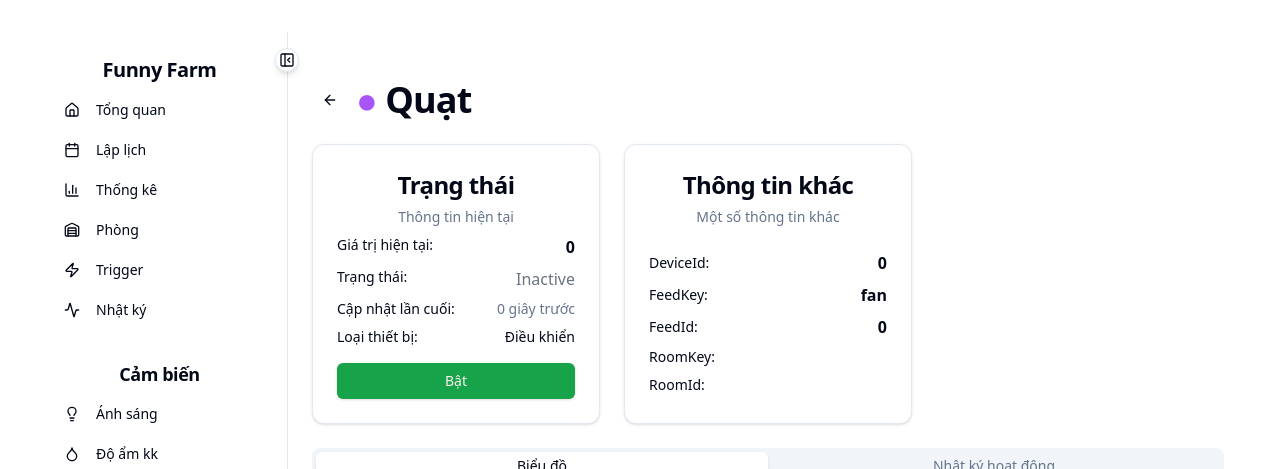
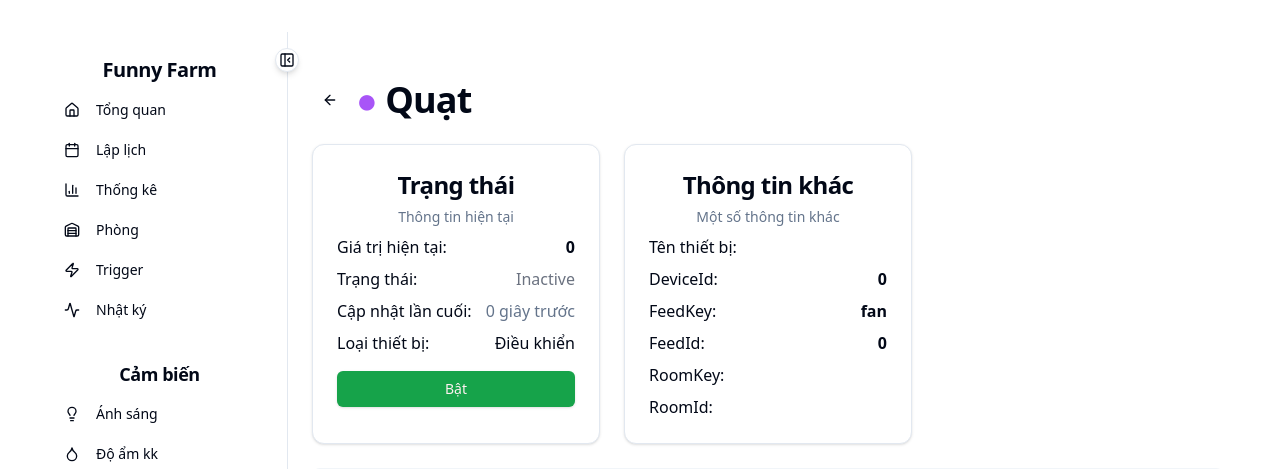
Before and after one commit to HienLe2004/funny-farm-frontend-242, a React (Vite) app: page /devices/fan in a window 1280 px wide. Shown: the top 469 px of the page. Built offline with nearby package versions, Linux system fonts and the light colour scheme; no server answers; sample sign-in values are in the browser's storage.

Commit message:
Update show device name in device detail page, filter control device in schedule form

```diff
--- a/src/pages/DeviceDetailPage.tsx
+++ b/src/pages/DeviceDetailPage.tsx
@@ -96,14 +96,14 @@ export default function DeviceDetailPage () {
       "ready":{feedId:0,threshold_min:0,threshold_max:0}
     })
     const [deviceIds, setDeviceIds] = useState({
-      "light":{feedId:0,id:0},
-      "temp":{feedId:0,id:0},
-      "hum":{feedId:0,id:0},
-      "soil":{feedId:0,id:0},
-      "pump1":{feedId:0,id:0},
-      "pump2":{feedId:0,id:0},
-      "fan":{feedId:0,id:0},
-      "ready":{feedId:0,id:0}
+      "light":{feedId:0,id:0,name:""},
+      "temp":{feedId:0,id:0,name:""},
+      "hum":{feedId:0,id:0,name:""},
+      "soil":{feedId:0,id:0,name:""},
+      "pump1":{feedId:0,id:0,name:""},
+      "pump2":{feedId:0,id:0,name:""},
+      "fan":{feedId:0,id:0,name:""},
+      "ready":{feedId:0,id:0,name:""}
     })
     const [device,setDevice] = useState(devices[id as keyof typeof devices])
     if (!device) {
@@ -234,14 +234,14 @@ export default function DeviceDetailPage () {
               "light":{feedId:0,threshold_min:0,threshold_max:0}, "temp":{feedId:0,threshold_min:0,threshold_max:0}, "hum":{feedId:0,threshold_min:0,threshold_max:0}, "soil":{feedId:0,threshold_min:0,threshold_max:0}, "ready":{feedId:0,threshold_min:0,threshold_max:0}
             }
             const deviceIdList = {
-              "light":{feedId:0,id:0},
-              "temp":{feedId:0,id:0},
-              "hum":{feedId:0,id:0},
-              "soil":{feedId:0,id:0},
-              "pump1":{feedId:0,id:0},
-              "pump2":{feedId:0,id:0},
-              "fan":{feedId:0,id:0},
-              "ready":{feedId:0,id:0}
+              "light":{feedId:0,id:0,name:""},
+              "temp":{feedId:0,id:0,name:""},
+              "hum":{feedId:0,id:0,name:""},
+              "soil":{feedId:0,id:0,name:""},
+              "pump1":{feedId:0,id:0,name:""},
+              "pump2":{feedId:0,id:0,name:""},
+              "fan":{feedId:0,id:0,name:""},
+              "ready":{feedId:0,id:0,name:""}
             }
             const listDeviceDTO = roomData.listDeviceDTO
             listDeviceDTO.map((deviceDTO:any) => {
@@ -262,6 +262,7 @@ export default function DeviceDetailPage () {
                 if (deviceFeedKey.split(".")[1].includes(device)) {
                   deviceIdList[device as keyof typeof deviceIdList] = {
                     "id":deviceDTO.id,
+                    "name":deviceDTO.name,
                     "feedId":deviceDTO.feedsList[deviceFeedKey].feedId
                   }
                 }
@@ -304,11 +305,11 @@ export default function DeviceDetailPage () {
                     <CardContent>
                       <div className="grid gap-2">
                         <div className="flex justify-between">
-                          <span className="text-sm font-medium">Giá trị hiện tại:</span>
+                          <span className="font-medium">Giá trị hiện tại:</span>
                           <span className="font-bold">{device.value}{device.unit}</span>
                         </div>
                         <div className="flex justify-between">
-                          <span className="text-sm font-medium">Trạng thái:</span>
+                          <span className="font-medium">Trạng thái:</span>
                           <span
                             className={`font-medium ${device.status === "active" ? "text-green-500" : "text-gray-500"}`}
                           >
@@ -316,12 +317,12 @@ export default function DeviceDetailPage () {
                           </span>
                         </div>
                         <div className="flex justify-between">
-                          <span className="text-sm font-medium">Cập nhật lần cuối:</span>
-                          <span className="text-sm text-muted-foreground">{formatDistanceToNowStrict(device.lastUpdated, { addSuffix: true, locale: vi})}</span>
+                          <span className="font-medium">Cập nhật lần cuối:</span>
+                          <span className="text-muted-foreground">{formatDistanceToNowStrict(device.lastUpdated, { addSuffix: true, locale: vi})}</span>
                         </div>
                         <div className="flex justify-between">
-                          <span className="text-sm font-medium">Loại thiết bị:</span>
-                          <span className="text-sm">{device.type=="sensor"?"Cảm biến":"Điều khiển"}</span>
+                          <span className=" font-medium">Loại thiết bị:</span>
+                          <span className="">{device.type=="sensor"?"Cảm biến":"Điều khiển"}</span>
                         </div>
                       </div>
                       {device.type === "actuator" && (
@@ -330,38 +331,45 @@ export default function DeviceDetailPage () {
                     </CardContent>
                   </Card>
                   <Card>
-                    <CardHeader>
+                    <CardHeader className="pb-2">
                       <CardTitle className="text-2xl font-semibold">Thông tin khác</CardTitle>
                       <CardDescription>Một số thông tin khác</CardDescription>
                     </CardHeader>
                     <CardContent>
+
                       <div className="grid gap-2">
+                      <div className="flex justify-between items-center">
+                          <span className="font-medium">Tên thiết bị:</span>
+                          <span className="font-bold">
+                            {deviceIds[feedKey as keyof typeof deviceIds].name}
+                          </span>
+                        </div>
                         <div className="flex justify-between items-center">
-                          <span className=" text-sm font-medium">DeviceId:</span>
+                          <span className="font-medium">DeviceId:</span>
                           <span className="font-bold">
                             {deviceIds[feedKey as keyof typeof deviceIds].id}
                           </span>
                         </div>
                         <div className="flex justify-between items-center">
-                          <span className=" text-sm font-medium">FeedKey:</span>
+                          <span className="font-medium">FeedKey:</span>
                           <span className="font-bold">
                             {feedKey}
                           </span>
                         </div>
                         <div className="flex justify-between items-center">
-                          <span className=" text-sm font-medium">FeedId:</span>
+                          <span className="font-medium">FeedId:</span>
                           <span className="font-bold">
                             {deviceIds[feedKey as keyof typeof deviceIds].feedId}
                           </span>
                         </div>
                         <div className="flex justify-between items-center">
-                          <span className=" text-sm font-medium">RoomKey:</span>
+                          <span className="font-medium">RoomKey:</span>
                           <span className="font-bold">
                             {sessionStorage.getItem('roomKey')}
                           </span>
                         </div>
                         <div className="flex justify-between items-center">
-                          <span className=" text-sm font-medium">RoomId:</span>
+                          <span className="font-medium">RoomId:</span>
                           <span className="font-bold">
                             {sessionStorage.getItem('roomId')}
                           </span>
@@ -371,7 +379,7 @@ export default function DeviceDetailPage () {
                   </Card>
                   {device.type=="sensor" &&
                   <Card>
-                    <CardHeader>
+                    <CardHeader className="pb-2">
                       <CardTitle className="text-2xl font-semibold">Cấu hình ngưỡng</CardTitle>
                       <CardDescription>Cấu hình ngưỡng hiện tại</CardDescription>
                     </CardHeader>
--- a/src/pages/SchedulePage.tsx
+++ b/src/pages/SchedulePage.tsx
@@ -97,6 +97,7 @@ interface ScheduleForm {
 interface Device {
   id: number
   name: string
+  type: string
   feedsList: Record<
     string,
     {
@@ -648,11 +649,13 @@ export default function SchedulePage() {
                               <SelectValue placeholder="Chọn thiết bị" />
                             </SelectTrigger>
                             <SelectContent>
-                              {devices.map((device) => (
+                              {devices.map((device) => {
+                                if (device.type == "CONTROL")
+                                return (
                                 <SelectItem key={device.id} value={device.id.toString()}>
                                   {device.name}
-                                </SelectItem>
-                              ))}
+                                </SelectItem>)
+                              })}
                             </SelectContent>
                           </Select>
                         </div>
```
